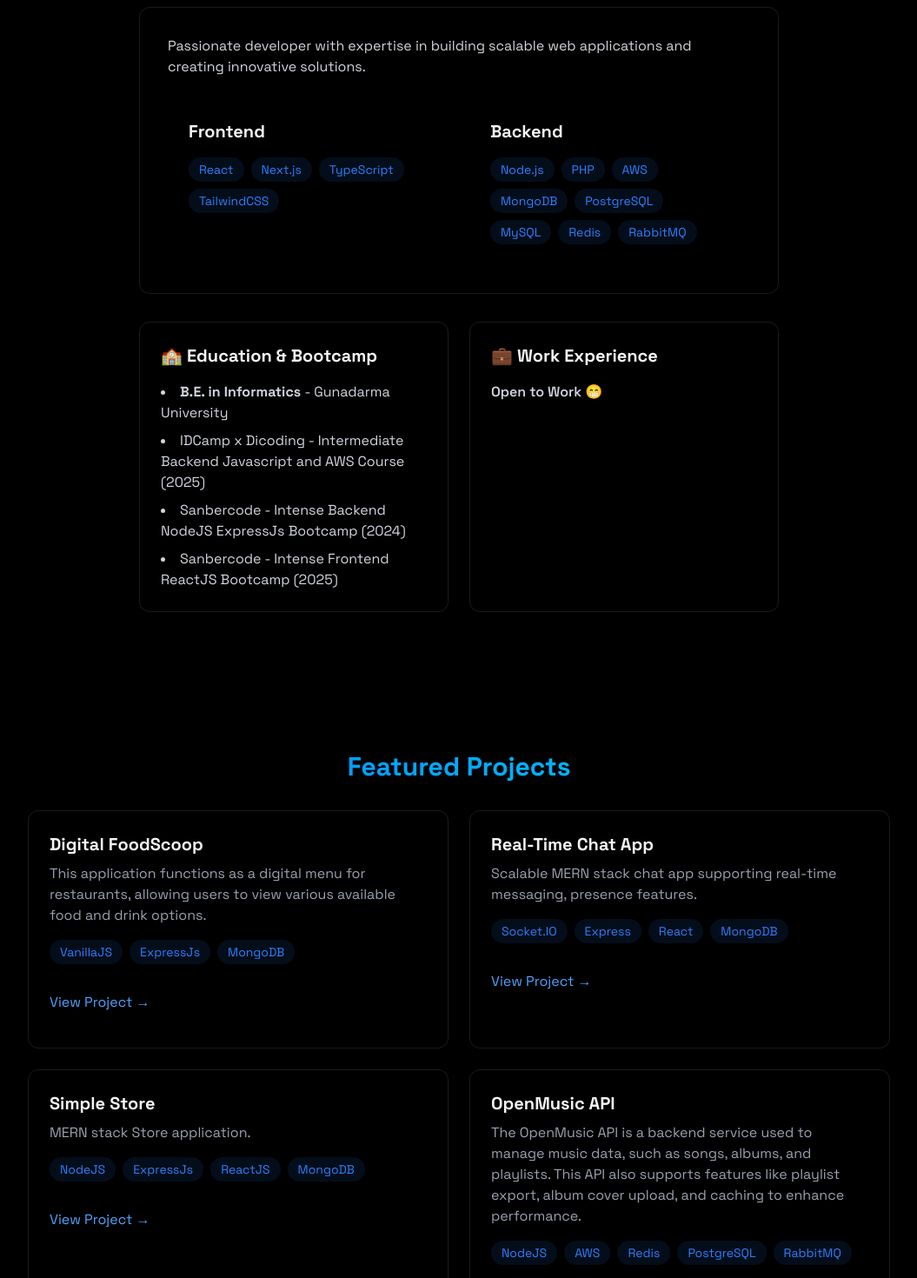
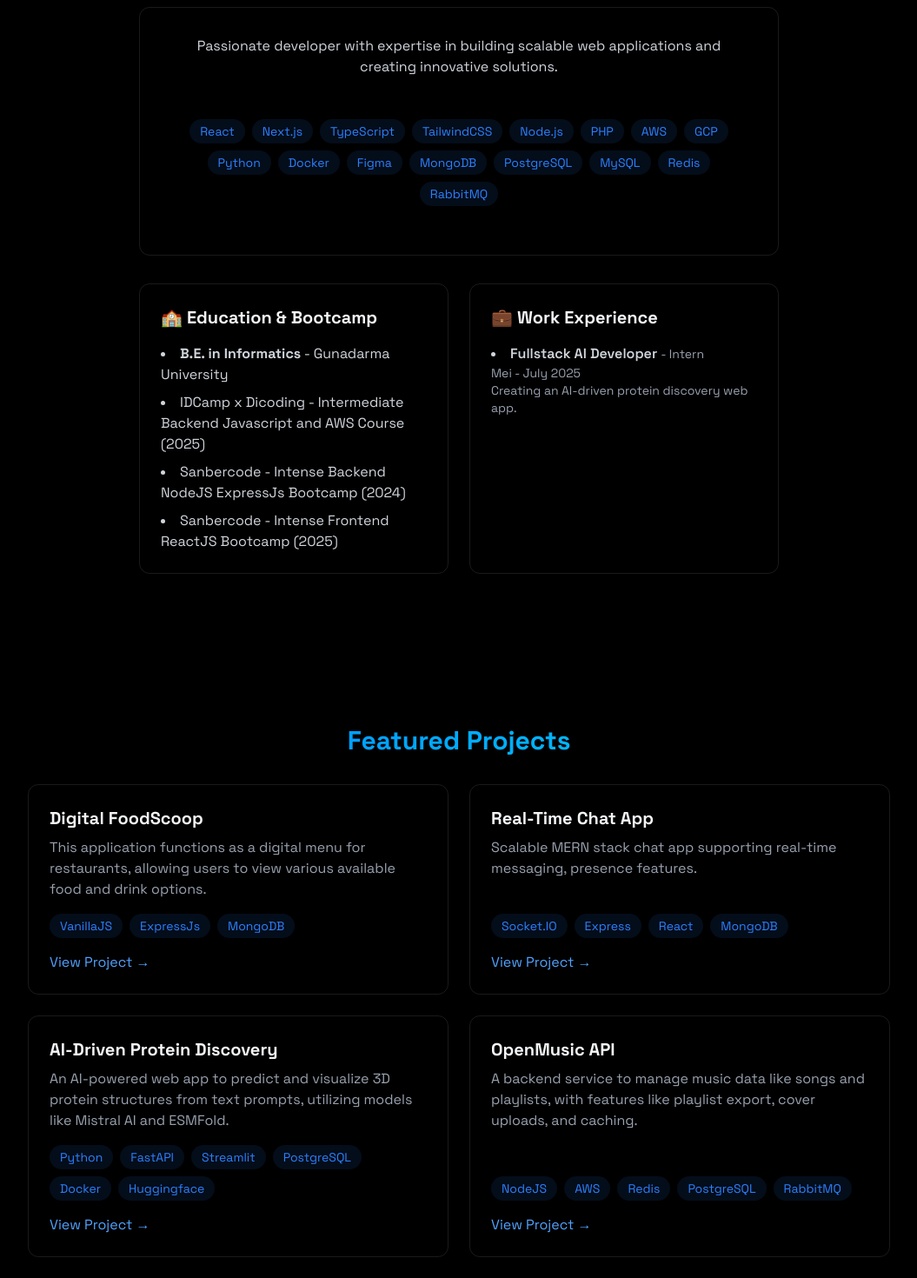
Before and after one commit to sandervenz/my-portfolio, a React (Vite) app: page / in a window 1280 px wide. Shown: the part 940-2410 px from the top of the page at 87% size, without its empty margins (112-1167 px from the left). Built offline with nearby package versions, Linux system fonts and the light colour scheme.

Commit message:
Refactor About, Home, and Projects components to consolidate skills and project data for improved readability and maintainability

```diff
--- a/src/components/sections/About.jsx
+++ b/src/components/sections/About.jsx
@@ -1,14 +1,25 @@
 import { RevealOnScroll } from "../RevealOnScroll";
 
 export const About = () => {
-  const frontendSkills = [
+  // Combined and updated list of skills
+  const skills = [
     "React",
     "Next.js",
     "TypeScript",
     "TailwindCSS",
+    "Node.js",
+    "PHP",
+    "AWS",
+    "GCP",
+    "Python",
+    "Docker",
+    "Figma",
+    "MongoDB",
+    "PostgreSQL",
+    "MySQL",
+    "Redis",
+    "RabbitMQ",
   ];
-
-  const backendSkills = ["Node.js", "PHP", "AWS", "MongoDB", "PostgreSQL", "MySQL", "Redis", "RabbitMQ"];
 
   return (
     <section
@@ -18,42 +29,21 @@ export const About = () => {
       <RevealOnScroll>
         <div className="max-w-3xl mx-auto px-4">
           <h2 className="text-3xl font-bold mb-8 bg-gradient-to-r from-blue-500 to-cyan-400 bg-clip-text text-transparent text-center">
-            {" "}
             About Me
           </h2>
 
-          <div className="rounded-xl p-8 border-white/10 border hover:-translate-y-1 transition-all">
-            <p className="text-gray-300 mb-6">
+          {/* Skills Section */}
+          <div className="rounded-xl p-8 border-white/10 border mb-8 hover:-translate-y-1 transition-all">
+            <p className="text-gray-300 mb-6 text-center">
               Passionate developer with expertise in building scalable web
               applications and creating innovative solutions.
             </p>
-
-            <div className="grid grid-cols-1 md:grid-cols-2 gap-6">
-              <div className="rounded-xl p-6 hover:-translate-y-1 transition-all">
-                <h3 className="text-xl font-bold mb-4"> Frontend</h3>
-                <div className="flex flex-wrap gap-2">
-                  {frontendSkills.map((tech, key) => (
+            <div className="rounded-xl p-6">
+              <div className="flex flex-wrap gap-2 justify-center">
+                {skills.map((tech, key) => (
                   <span
                     key={key}
-                      className="bg-blue-500/10 text-blue-500 py-1 px-3 rounded-full text-sm hover:bg-blue-500/20
-                                    hover:shadow-[0_2px_8px_rgba(59,130,246,0.2)] transition
-                    "
-                    >
-                      {tech}
-                    </span>
-                  ))}
-                </div>
-              </div>
-
-              <div className="rounded-xl p-6 hover:-translate-y-1 transition-all">
-                <h3 className="text-xl font-bold mb-4"> Backend</h3>
-                <div className="flex flex-wrap gap-2">
-                  {backendSkills.map((tech, key) => (
-                    <span
-                      key={key}
-                      className="bg-blue-500/10 text-blue-500 py-1 px-3 rounded-full text-sm hover:bg-blue-500/20
-                                    hover:shadow-[0_2px_8px_rgba(59,130,2246,0.2)] transition
-                    "
+                    className="bg-blue-500/10 text-blue-500 py-1 px-3 rounded-full text-sm hover:bg-blue-500/20 hover:shadow-[0_2px_8px_rgba(59,130,246,0.2)] transition"
                   >
                     {tech}
                   </span>
@@ -61,14 +51,14 @@ export const About = () => {
               </div>
             </div>
           </div>
-          </div>
 
-          <div className="grid grid-cols-1 md:grid-cols-2 gap-6 mt-8">
+          <div className="grid grid-cols-1 md:grid-cols-2 gap-6">
+            {/* Education Section */}
             <div className="p-6 rounded-xl border-white/10 border hover:-translate-y-1 transition-all">
-              <h3 className="text-xl font-bold mb-4"> 🏫 Education & Bootcamp </h3>
+              <h3 className="text-xl font-bold mb-4">🏫 Education & Bootcamp</h3>
               <ul className="list-disc list-inside text-gray-300 space-y-2">
                 <li>
-                  <strong> B.E. in Informatics </strong> - Gunadarma University
+                  <strong>B.E. in Informatics</strong> - Gunadarma University
                 </li>
                 <li>
                   IDCamp x Dicoding - Intermediate Backend Javascript and AWS Course (2025)
@@ -81,16 +71,24 @@ export const About = () => {
                 </li>
               </ul>
             </div>
+
+            {/* Work Experience Section */}
             <div className="p-6 rounded-xl border-white/10 border hover:-translate-y-1 transition-all">
-              <h3 className="text-xl font-bold mb-4"> 💼 Work Experience </h3>
+              <h3 className="text-xl font-bold mb-4">💼 Work Experience</h3>
               <div className="space-y-4 text-gray-300">
                 <div>
                   <h4 className="font-semibold">
-                    {" "}
-                    Open to Work 😁{" "}
+                    <li>Fullstack AI Developer{" "}
+                      <span className="text-sm text-gray-400 font-normal">
+                        - Intern
+                      </span>
+                    </li>
                   </h4>
+                  <p className="text-sm text-gray-400">Mei - July 2025</p>
+                  <p className="text-sm text-gray-400">
+                    Creating an AI-driven protein discovery web app.
+                  </p>
                 </div>
-
               </div>
             </div>
           </div>
--- a/src/components/sections/Home.jsx
+++ b/src/components/sections/Home.jsx
@@ -13,9 +13,7 @@ export const Home = () => {
           </h1>
 
           <p className="tex-gray-400 text-lg mb-8 max-w-lg mx-auto">
-            I’m a full-stack (preferably backend) developer who loves crafting clean, scalable web
-            applications. My goal is to build solutions that offer both
-            exceptional performance and a delightful user experience.
+            I'm a software developer (backend-preferred!) who loves building smart, scalable systems. I enjoy turning complex challenges into clean code, especially when I get to sprinkle in some AI and cloud magic.
           </p>
           <div className="flex justify-center space-x-4">
             <a
--- a/src/components/sections/Projects.jsx
+++ b/src/components/sections/Projects.jsx
@@ -1,6 +1,38 @@
 import { RevealOnScroll } from "../RevealOnScroll";
 
 export const Projects = () => {
+  // Data for projects to make it cleaner
+  const projectData = [
+    {
+      title: "Digital FoodScoop",
+      description:
+        "This application functions as a digital menu for restaurants, allowing users to view various available food and drink options.",
+      tags: ["VanillaJS", "ExpressJs", "MongoDB"],
+      link: "https://github.com/sandervenz/Projek-PW",
+    },
+    {
+      title: "Real-Time Chat App",
+      description:
+        "Scalable MERN stack chat app supporting real-time messaging, presence features.",
+      tags: ["Socket.IO", "Express", "React", "MongoDB"],
+      link: "https://github.com/sandervenz/chat-app-mern",
+    },
+    {
+      title: "AI-Driven Protein Discovery",
+      description:
+        "An AI-powered web app to predict and visualize 3D protein structures from text prompts, utilizing models like Mistral AI and ESMFold.",
+      tags: ["Python", "FastAPI", "Streamlit", "PostgreSQL", "Docker", "Huggingface"],
+      link: "https://huggingface.co/spaces/sandervenz/origin-protein-clone",
+    },
+    {
+      title: "OpenMusic API",
+      description:
+        "A backend service to manage music data like songs and playlists, with features like playlist export, cover uploads, and caching.",
+      tags: ["NodeJS", "AWS", "Redis", "PostgreSQL", "RabbitMQ"],
+      link: "https://github.com/sandervenz/openmusic-api",
+    },
+  ];
+
   return (
     <section
       id="projects"
@@ -9,156 +41,42 @@ export const Projects = () => {
       <RevealOnScroll>
         <div className="max-w-5xl mx-auto px-4">
           <h2 className="text-3xl font-bold mb-8 bg-gradient-to-r from-blue-500 to-cyan-400 bg-clip-text text-transparent text-center">
-            {" "}
             Featured Projects
           </h2>
 
           <div className="grid grid-cols-1 md:grid-cols-2 gap-6">
-            <div className="p-6 rounded-xl border border-white/10 hover:-translate-y-1 hover:border-blue-500/30 hover:shadow-[0_2px_8px_rgba(59,130,246,0.2)] transition">
-              <h3 className="text-xl font-bold mb-2"> Digital FoodScoop</h3>
-              <p className="text-gray-400 mb-4">
-              This application functions as a digital menu for restaurants, allowing users to view various available food and drink options.
+            {/* Map through project data to render each project card */}
+            {projectData.map((project, index) => (
+              <div
+                key={index}
+                className="glass p-6 rounded-xl border border-white/10 hover:-translate-y-1 hover:border-blue-500/30 hover:shadow-[0_4px_20px_rgba(59,130,246,0.1)] transition-all flex flex-col"
+              >
+                <h3 className="text-xl font-bold mb-2">{project.title}</h3>
+                <p className="text-gray-400 mb-4 flex-grow">
+                  {project.description}
                 </p>
                 <div className="flex flex-wrap gap-2 mb-4">
-                {["VanillaJS", "ExpressJs", "MongoDB"].map((tech, key) => (
+                  {project.tags.map((tech) => (
                     <span
-                    key={key}
-                    className="bg-blue-500/10 text-blue-500 py-1 px-3 rounded-full text-sm hover:bg-blue-500/20
-                                    hover:shadow-[0_2px_8px_rgba(59,130,246,0.1)] transition-all
-                    "
+                      key={tech}
+                      className="bg-blue-500/10 text-blue-500 py-1 px-3 rounded-full text-sm hover:bg-blue-500/20 hover:shadow-[0_2px_8px_rgba(59,130,246,0.2)] transition"
                     >
                       {tech}
                     </span>
                   ))}
                 </div>
-
-              <div className="flex justify-between items-center">
+                <div className="mt-auto">
                   <a
-                  href="https://github.com/sandervenz/Projek-PW"
-                  className="text-blue-400 hover:text-blue-300 transition-colors my-4"
+                    href={project.link}
+                    target="_blank"
+                    rel="noopener noreferrer"
+                    className="text-blue-400 hover:text-blue-300 transition-colors"
                   >
                     View Project →
                   </a>
                 </div>
               </div>
-
-            <div
-              className="
-              glass p-6 rounded-xl border border-white/10
-              hover:-translate-y-1 hover:border-blue-500/30
-              hover:shadow-[0_4px_20px_rgba(59,130,246,0.1)]
-              transition-all
-            "
-            >
-              <h3 className="text-xl font-bold mb-2">Real-Time Chat App</h3>
-              <p className="text-gray-400 mb-4">
-                Scalable MERN stack chat app supporting real-time messaging, presence features.
-              </p>
-              <div className="flex flex-wrap gap-2 mb-4">
-                {["Socket.IO", "Express", "React", "MongoDB"].map((tech, key) => (
-                  <span
-                    key={key}
-                    className="
-                      bg-blue-500/10 text-blue-500 py-1 px-3
-                      rounded-full text-sm
-                      transition
-                      hover:bg-blue-500/20 hover:-translate-y-0.5
-                      hover:shadow-[0_2px_8px_rgba(59,130,246,0.2)]
-                    "
-                  >
-                    {tech}
-                  </span>
             ))}
-              </div>
-              <div className="flex justify-between items-center ">
-                <a
-                  href="https://github.com/sandervenz/chat-app-mern"
-                  className="text-blue-400 hover:text-blue-300 transition-colors my-4"
-                >
-                  View Project →
-                </a>
-              </div>
-            </div>
-
-            <div
-              className="
-              glass p-6 rounded-xl border border-white/10
-              hover:-translate-y-1 hover:border-blue-500/30
-              hover:shadow-[0_4px_20px_rgba(59,130,246,0.1)]
-              transition-all
-            "
-            >
-              <h3 className="text-xl font-bold mb-2">Simple Store</h3>
-              <p className="text-gray-400 mb-4">
-                MERN stack Store application.
-
-              </p>
-              <div className="flex flex-wrap gap-2 mb-4">
-                {["NodeJS", "ExpressJs", "ReactJS", "MongoDB"].map((tech, key) => (
-                  <span
-                    key={key}
-                    className="
-                      bg-blue-500/10 text-blue-500 py-1 px-3
-                      rounded-full text-sm
-                      transition
-                      hover:bg-blue-500/20 hover:-translate-y-0.5
-                      hover:shadow-[0_2px_8px_rgba(59,130,246,0.2)]
-                    "
-                  >
-                    {tech}
-                  </span>
-                ))}
-              </div>
-              <div className="flex justify-between items-center">
-                <a
-                  href="https://github.com/sandervenz/simple-mern-store"
-                  className="text-blue-400 hover:text-blue-300 transition-colors my-4"
-                >
-                  View Project →
-                </a>
-              </div>
-            </div>
-
-            <div
-              className="
-              glass p-6 rounded-xl border border-white/10
-              hover:-translate-y-1 hover:border-blue-500/30
-              hover:shadow-[0_4px_20px_rgba(59,130,246,0.1)]
-              transition-all
-            "
-            >
-              <h3 className="text-xl font-bold mb-2">OpenMusic API</h3>
-              <p className="text-gray-400 mb-4">
-                The OpenMusic API is a backend service used to manage music data, such as songs, albums, and playlists. This API also supports features like playlist export, album cover upload, and caching to enhance performance.
-              </p>
-              <div className="flex flex-wrap gap-2 mb-4">
-                {["NodeJS", "AWS", "Redis", "PostgreSQL", "RabbitMQ"].map(
-                  (tech) => (
-                    <span
-                      key={tech}
-                      className="
-                      bg-blue-500/10 text-blue-500 py-1 px-3
-                      rounded-full text-sm
-                      transition
-                      hover:bg-blue-500/20 hover:-translate-y-0.5
-                      hover:shadow-[0_2px_8px_rgba(59,130,246,0.2)]
-                    "
-                    >
-                      {tech}
-                    </span>
-                  )
-                )}
-              </div>
-              <div className="flex justify-between items-center">
-                <a
-                  href="https://github.com/sandervenz/openmusic-api"
-                  className="text-blue-400 hover:text-blue-300 transition-colors my-4"
-                >
-                  View Project →
-                </a>
-              </div>
-            </div>
-
           </div>
         </div>
       </RevealOnScroll>
```
Lines whose indentation alone changed are shown as unchanged.
